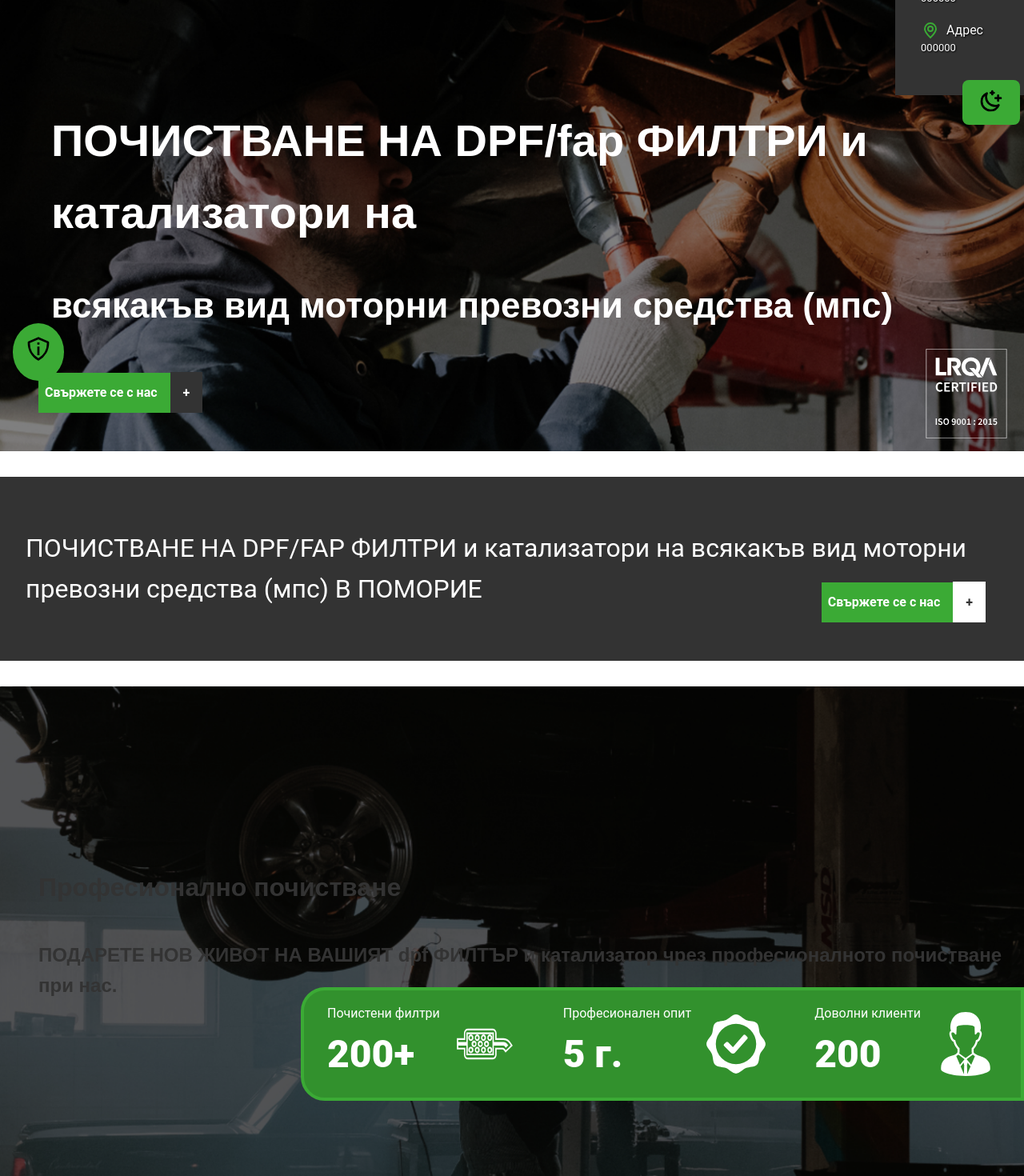
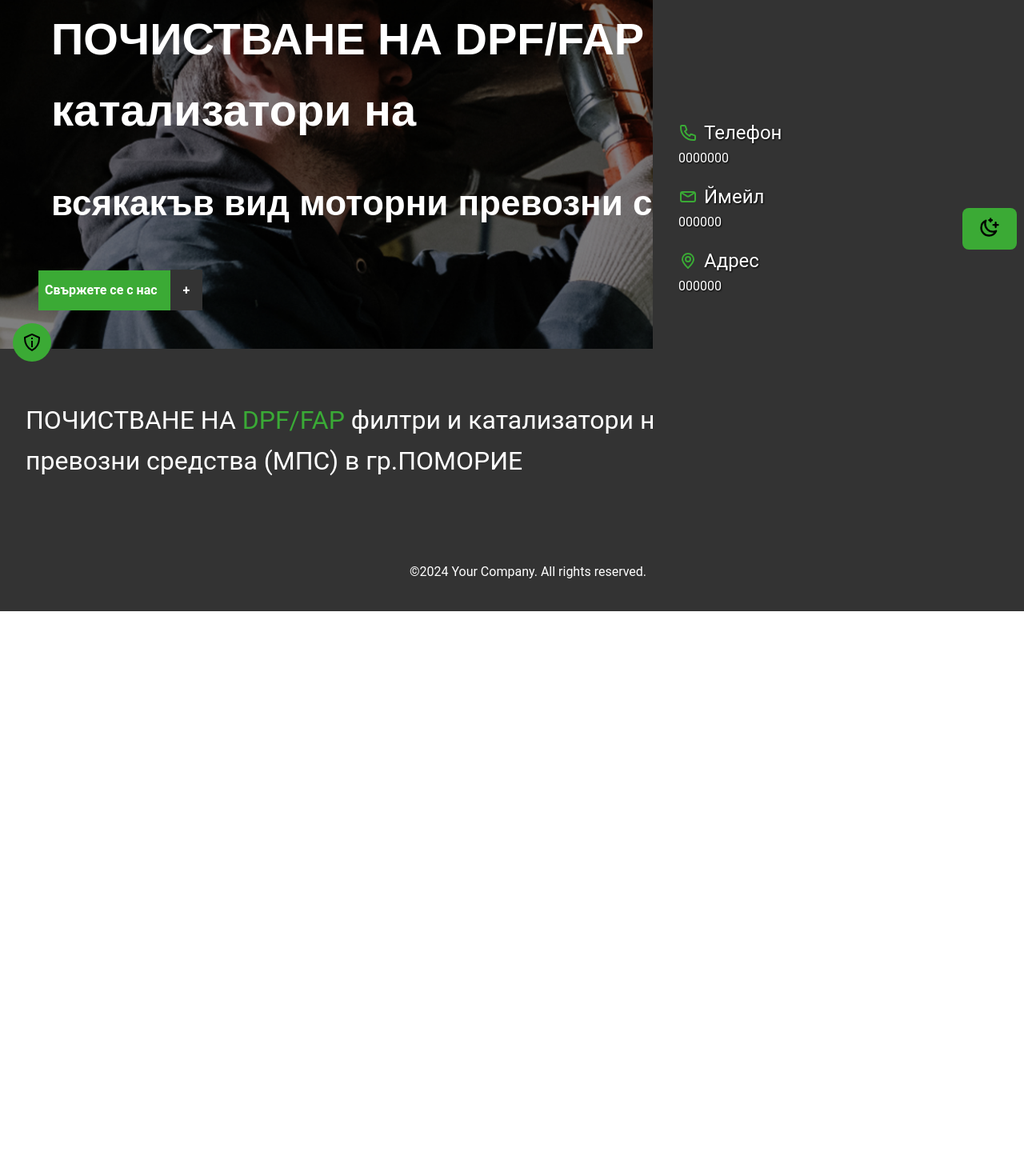
Before and after one commit to Koeww/dpf-cleaning, a React (Vite) app: page / in a window 1280 px wide. Shown: the part 300-1770 px from the top of the page at 80% size. After the commit the page ends 1064 px from the top, so only its background shows below. Built offline with nearby package versions, Linux system fonts and the light colour scheme.

Commit message:
manage changes

```diff
--- a/src/components/AgreementButton.jsx
+++ b/src/components/AgreementButton.jsx
@@ -12,22 +12,22 @@ const AgreementButton = (props) => {
 
             <style jsx>{`
                 .AgreementButton {
-                    position: sticky;
+                    position: fixed;
                     top: 88%;
                     left: 1rem;
                     background-color: var(--primary-color);
                     color: white;
-                    width: fit-content;
-                    height: fit-content;
-                    padding: 1rem;
+                    width: 1.50rem;
+                    height: 1.50rem;
+                    padding: 0.75rem;
                     border: none;
                     border-radius: 50%;
                     cursor: pointer;
                     z-index: 1;
                 }
                 .agreement-icon {
-                    width: 2rem;
-                    height: 2rem;
+                    width: 1.50rem;
+                    height: 1.50rem;
                 }
             `}</style>
         </div>
--- a/src/components/ChangeThemeButton.jsx
+++ b/src/components/ChangeThemeButton.jsx
@@ -46,8 +46,8 @@ const ChangeThemeButton = () => {
 
             <style jsx>{`
                 .ChangeThemeButton {
-                    position: sticky;
-                    top: 50%;
+                    position: fixed;
+                    top: 70%;
                     left: 94%;
                     background-color: var(--primary-color);
                     color: white;
@@ -61,8 +61,8 @@ const ChangeThemeButton = () => {
                     background-color: var(--secondary-color);
                 }
                 .thememode-icon {
-                    width: 2rem;
-                    height: 2rem;
+                    width: 1.75rem;
+                    height: 1.75rem;
                 }
             `}</style>
         </button>
--- a/src/components/Header.jsx
+++ b/src/components/Header.jsx
@@ -100,15 +100,18 @@ const Header = () => {
                     position: absolute;
                     top: 100%;
                     right: 0;
+                    width: 400px;
+                    height: 750px;
                     display: flex;
                     flex-direction: column;
                     justify-content: center;
                     gap: 1rem;
+                    margin: 0 auto;
                     padding: 3rem 2rem;
                     background-color: #333333;
                     color: white;
                     z-index: 1;
-                    transitions: all 1s ease-in-out;
+                    transition: all 1s ease-in-out;
                 }
                 .menu-vissible {
                     display: none
@@ -119,6 +122,7 @@ const Header = () => {
                     text-shadow: 1px 1px 2px black;
                     display: flex;
                     flex-direction: column;
+                    font-size: 1.5rem;
                 }
                 .upper-row {
                     display: flex;
@@ -126,7 +130,7 @@ const Header = () => {
                     gap: 0.5rem;
                 }
                 .contacts-span {
-                    font-size: 13px;
+                    font-size: 1rem;
                 }
                 .contacts-icon{
                     width: 1.5rem;
--- a/src/components/Hero.jsx
+++ b/src/components/Hero.jsx
@@ -9,7 +9,7 @@ const Hero = () => {
         <div className='hero-wrapper'>
             <div className='hero-image'>
                 <div className='h1-h2-wrapper'>
-                    <h1>ПОЧИСТВАНЕ НА DPF/fap ФИЛТРИ  и катализатори на</h1>
+                    <h1>ПОЧИСТВАНЕ НА DPF/FAP филтри  и катализатори на</h1>
                     <h2>всякакъв вид моторни превозни средства (мпс)</h2>
                 </div>
 
--- a/src/components/ServicesComponent.jsx
+++ b/src/components/ServicesComponent.jsx
@@ -7,17 +7,16 @@ const ServicesComponent = () => {
   return (
     <div className='ServicesComponent'>
 		<div className='text-wrapper'>
-			ПОЧИСТВАНЕ НА DPF/FAP ФИЛТРИ и катализатори на всякакъв вид моторни превозни средства (мпс) В ПОМОРИЕ
+			ПОЧИСТВАНЕ НА <span className='DPF'>DPF/FAP</span> филтри и катализатори на всякакъв вид моторни превозни средства (МПС) в гр.ПОМОРИЕ
 			<Link to={routes.contacts} className='is-green-box position-bottom-right'>
 				Свържете се с нас
 				<span className='additional-box-reversed'>+</span>
 			</Link>
 		</div>
-		<img src="/images/contact.png" alt="contact-photo" className='services-hero'/>
-		<h3>Професионално почистване</h3>
-		<h4>ПОДАРЕТЕ НОВ ЖИВОТ НА ВАШИЯТ dpf ФИЛТЪР и катализатор чрез професионалното почистване при нас.</h4>
+		{/* <img src="/images/contact.png" alt="contact-photo" className='services-hero'/> */}
+		{/* <h3>Професионално почистване</h3>
+		<h4>ПОДАРЕТЕ НОВ ЖИВОТ НА ВАШИЯТ dpf ФИЛТЪР и катализатор чрез професионалното почистване при нас.</h4> */}
 
-		<Counters/>
 
         <style jsx>{`
             .ServicesComponent {
@@ -25,21 +24,23 @@ const ServicesComponent = () => {
 				position: relative;
             }
 			.text-wrapper {
-				margin: 2rem 0;
 				position: relative;
 				color: white;
 				font-size: 2rem;
                 background: #333333;
 				padding: 4rem 2rem;
 			}
-			.services-hero {
+			.DPF {
+				color: #3AAA36;
+			}
+			{/* .services-hero {
 				width: 100%;
 				height: fit-content;
                 background-size: cover;
                 background-position: center;
                 background-repeat: no-repeat;
-			}
-			h3 {
+			} */}
+			{/* h3 {
 				position: absolute;
 				top: 50%;
 				left: 3rem;
@@ -48,7 +49,7 @@ const ServicesComponent = () => {
 				position: absolute;
 				top: 60%;
 				left: 3rem;
-			}
+			} */}
         `}</style>
     </div>
   )
```
